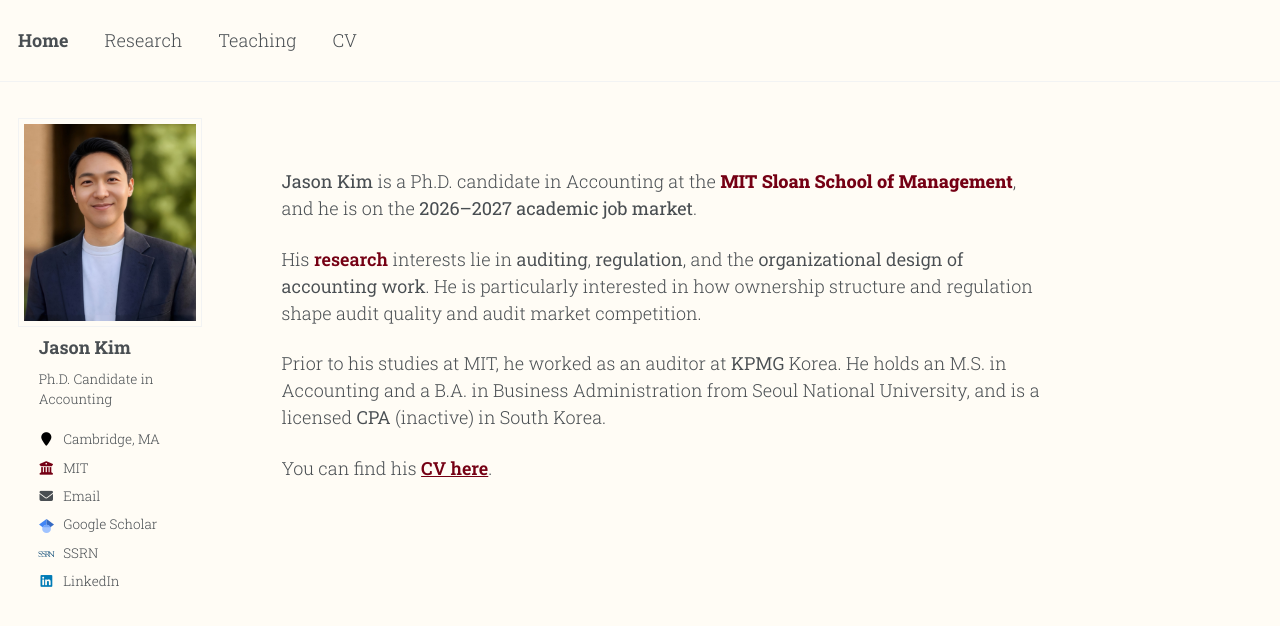
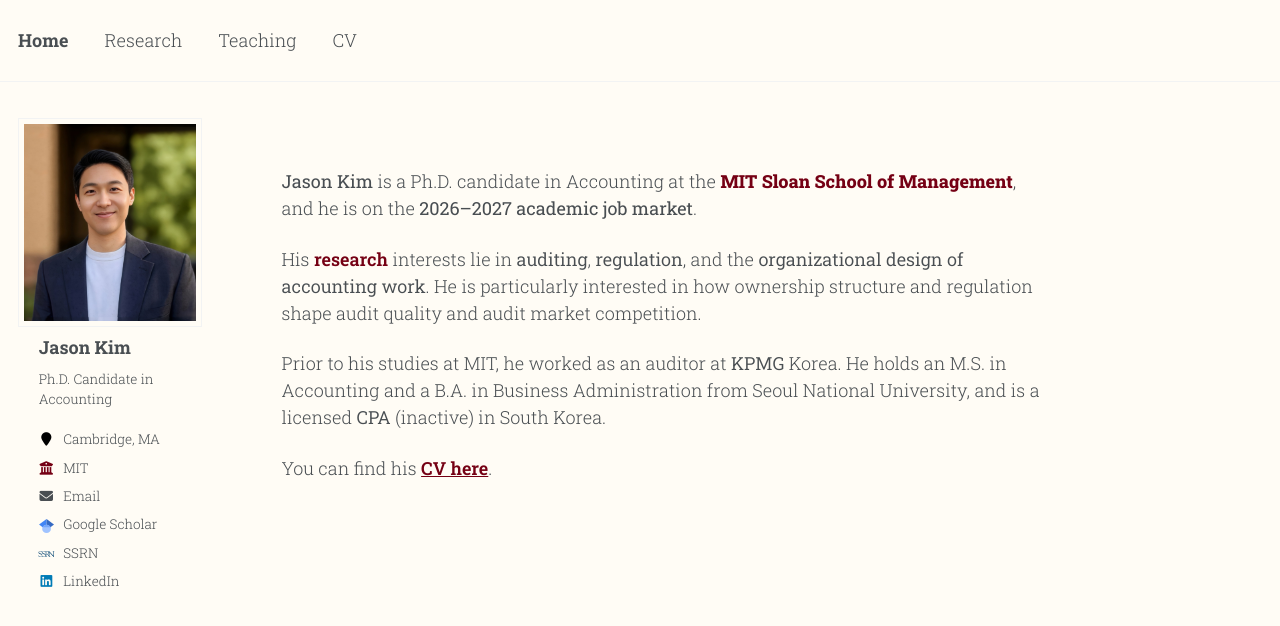
Before and after one commit to jgkim262/jgkim262.github.io, a Jekyll site: the page built from _pages/about.md, in a window 1280 px wide. Shown: the top 626 px of the page. Built offline with Jekyll 4.4.1, drawn with Linux system fonts in a browser that asks for light colours; a style sheet for code colours, icons or effects is not loaded.

Commit message:
Update _config.yml

```diff
--- a/_config.yml
+++ b/_config.yml
@@ -22,7 +22,7 @@ repository               : "jgkim262/jgkim262.github.io"
 #               Additional customization can be done by editing /_includes/author-profile.html
 author:
   # Biographic information
-  avatar           : "JK_Profile_20260905_v2.jpg"
+  avatar           : "JK_Profile_20260905.jpg"
   name             : "Jason Kim"
   pronouns         : # example: "she/her"
   bio              : "Ph.D. Candidate in Accounting"
```
